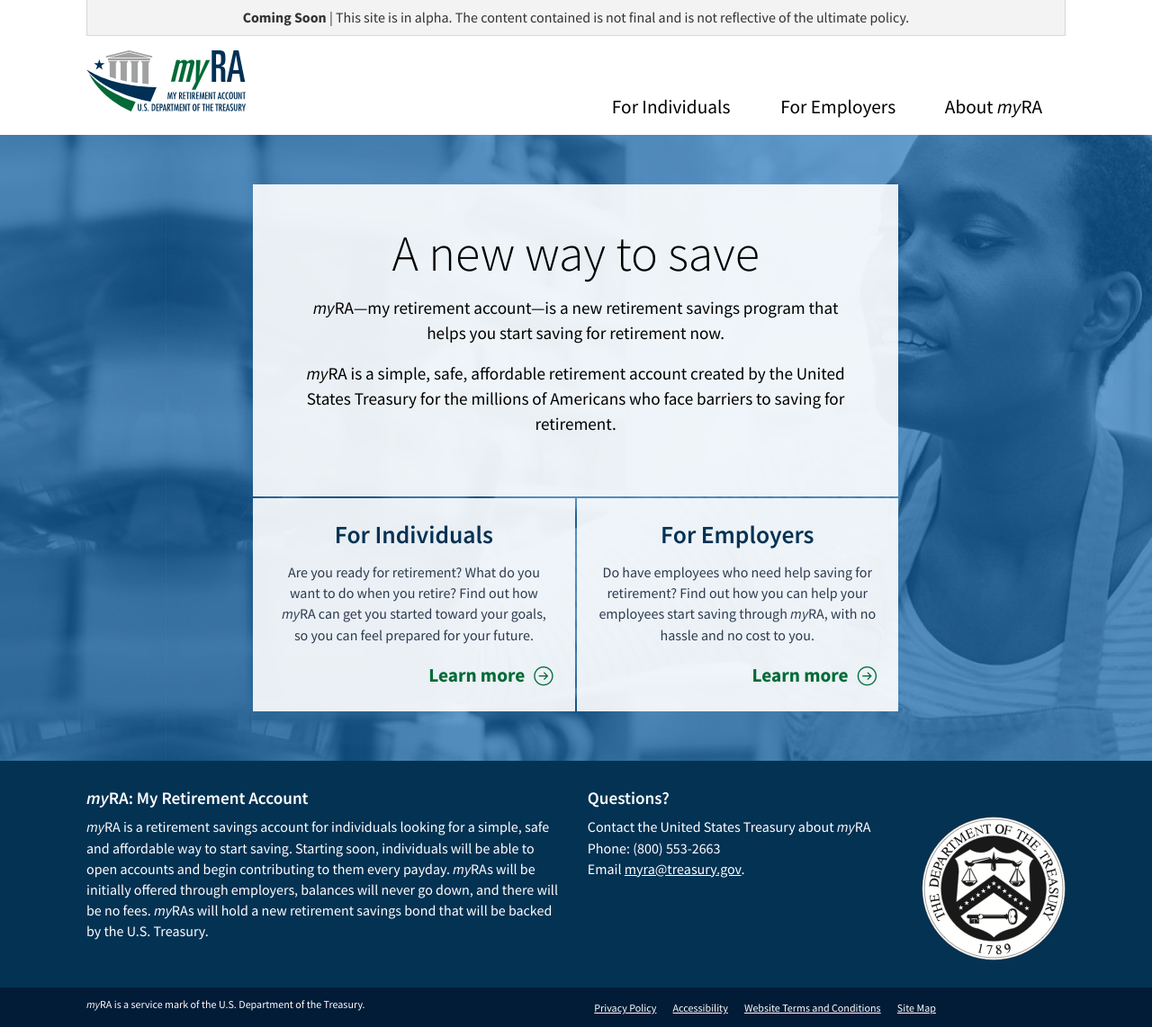
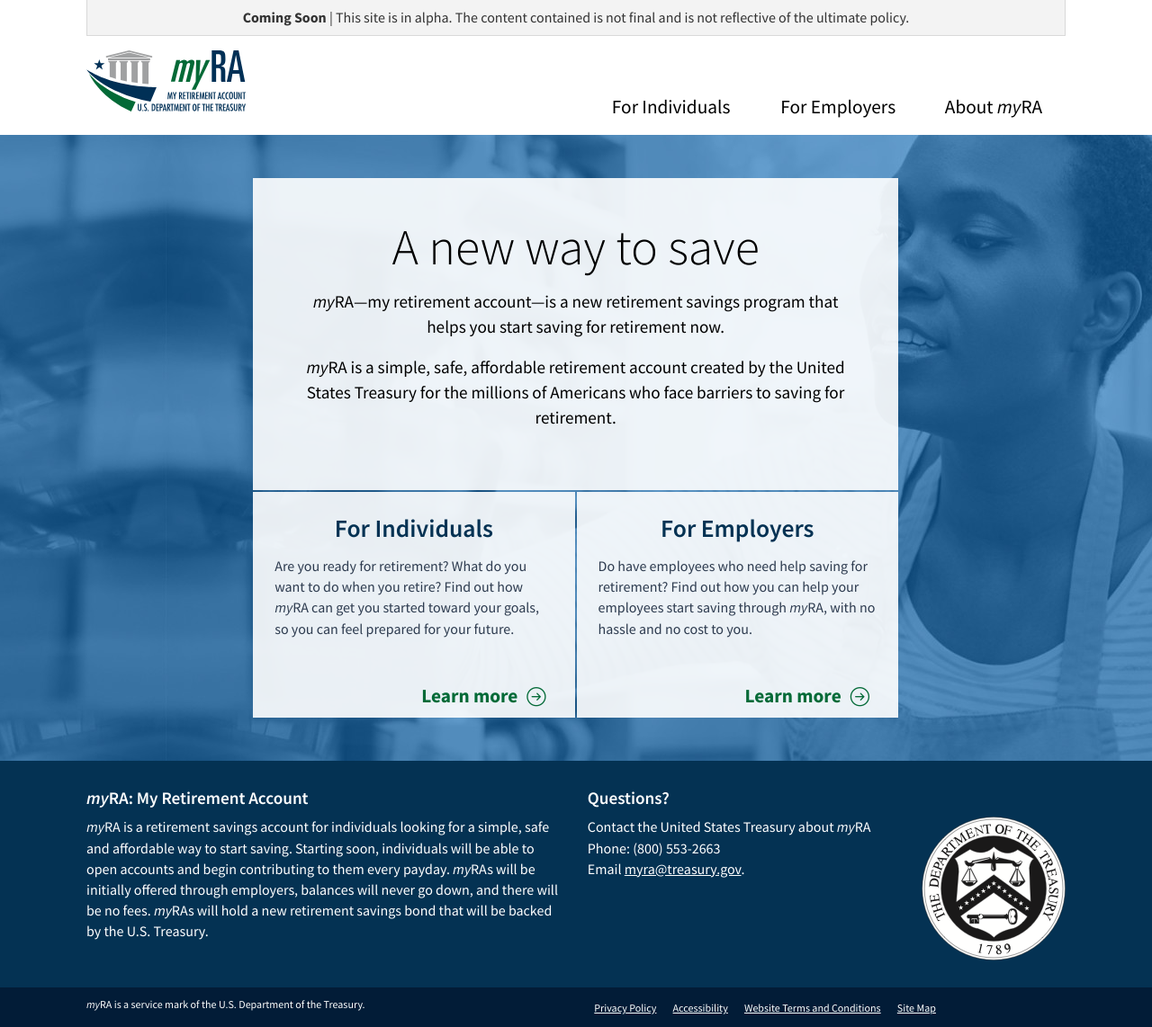
Before and after one commit to 18F/myra, a Jekyll site: the page built from index.html, in a window 1280 px wide. Shown: the whole page at 90% size. Built offline with Jekyll 4.4.1, drawn with Linux system fonts in a browser that asks for light colours.

Commit message:
Equal heights

```diff
--- a/index.html
+++ b/index.html
@@ -12,12 +12,12 @@
         <p class="lead-text" itemprop="description"><span class="myra">myRA</span>—my retirement account—is a new retirement savings program that helps you start saving for retirement now.</p>
         <p class="lead-text"><span class="myra">myRA</span> is a simple, safe, affordable retirement account created by the United States Treasury for the millions of Americans who face barriers to saving for retirement.</p>
       </div>
-      <div class="block">
+      <div class="block match-height">
         <a href="{{ site.baseurl }}/individuals/"><h2>For Individuals</h2></a>
         <p>Are you ready for retirement? What do you want to do when you retire? Find out how <span class="myra">myRA</span> can get you started toward your goals, so you can feel prepared for your future.</p>
         <a class="block-link" title="Learn more about myRA for individuals" href="{{ site.baseurl }}/individuals/">Learn more <i class="icon-arrow-right"></i></a>
       </div>
-      <div class="block">
+      <div class="block match-height">
         <a href="{{ site.baseurl }}/employers/"><h2>For Employers</h2></a>
         <p>Do have employees who need help saving for retirement? Find out how you can help your employees start saving through <span class="myra">myRA</span>, with no hassle and no cost to you.</p>
         <a class="block-link" title="Learn more about myRA for employers" href="{{ site.baseurl }}/employers/">Learn more <i class="icon-arrow-right"></i></a>
--- a/static/_sass/_custom.scss
+++ b/static/_sass/_custom.scss
@@ -1652,8 +1652,10 @@
   .hero {
     background-image: url('../img/hero-bg-1.jpg');
   }
+
   .block {
     @include span-columns(12);
+    position: relative;
     padding: 1.5em;
     background-color: #fff;
     background-color: rgba(255,255,255,.9);
@@ -1670,9 +1672,14 @@
       margin-bottom: .875rem;
     }
 
+    p {
+      text-align: left;
+    }
+
     @include media($medium-up) {
       @include calc(width, '50% - 1px');
       float: left;
+      vertical-align: top;
       margin-right: 2px;
       margin-left: 0;
 
@@ -1680,6 +1687,10 @@
         margin-top: 0;
         margin-right: 0;
       }
+
+      p {
+        margin-bottom: 4em;
+      }
     }
   }
 }
@@ -1687,7 +1698,11 @@
 .block-link {
   font-size: $base-font-size * 1.333;
   font-weight: bold;
-  float: right;
+  text-align: right;
+  padding: 1.5em;
+  position: absolute;
+  bottom: 0;
+  right: 0;
 
   i {
     float: right;
--- a/static/js/calculator.js
+++ b/static/js/calculator.js
@@ -110,10 +110,10 @@
 
   function moveInterestLabel(pWidth){
     if ($(window).width() > 600 ) {
-      if (25 < pWidth && pWidth < 79 ) {
+      if (25 < pWidth && pWidth < 78 ) {
         $('.interest-label').css('left', pWidth + '%');
-      } else if ( pWidth > 79 ) {
-        $('.interest-label').css('left', '80%');
+      } else if ( pWidth > 78 ) {
+        $('.interest-label').css('left', '79%');
       } else if ( pWidth < 25 ) {
         $('.interest-label').css('left', '25%');
       }
--- a/static/js/init.js
+++ b/static/js/init.js
@@ -196,4 +196,18 @@
   $('.myra').each(function(){
     $(this).html('<em>my</em>RA');
   });
+
+  // Equal heights
+  function equalHeight(group) {
+   tallest = 0;
+   group.each(function() {
+      thisHeight = $(this).height();
+      if(thisHeight > tallest) {
+         tallest = thisHeight;
+      }
+   });
+   group.height(tallest);
+  }
+
+  equalHeight($('.match-height'));
 });
```
